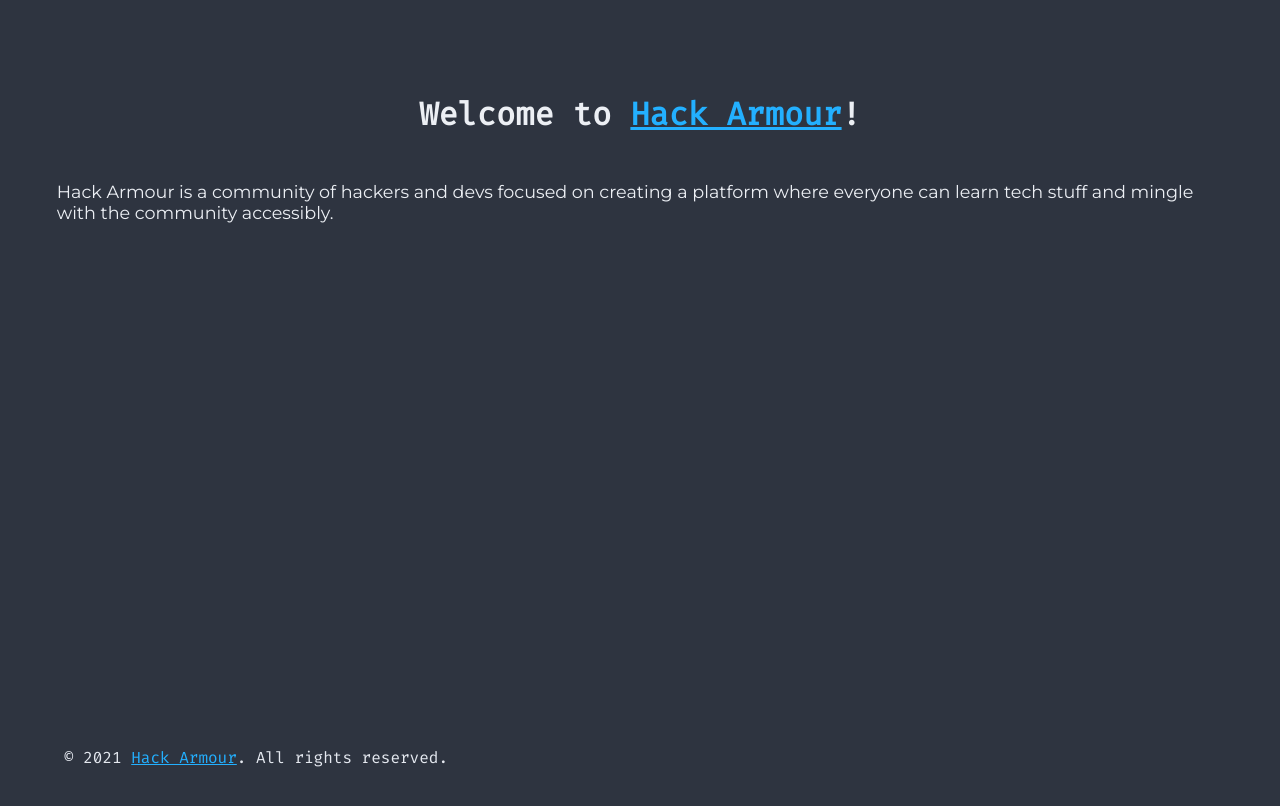
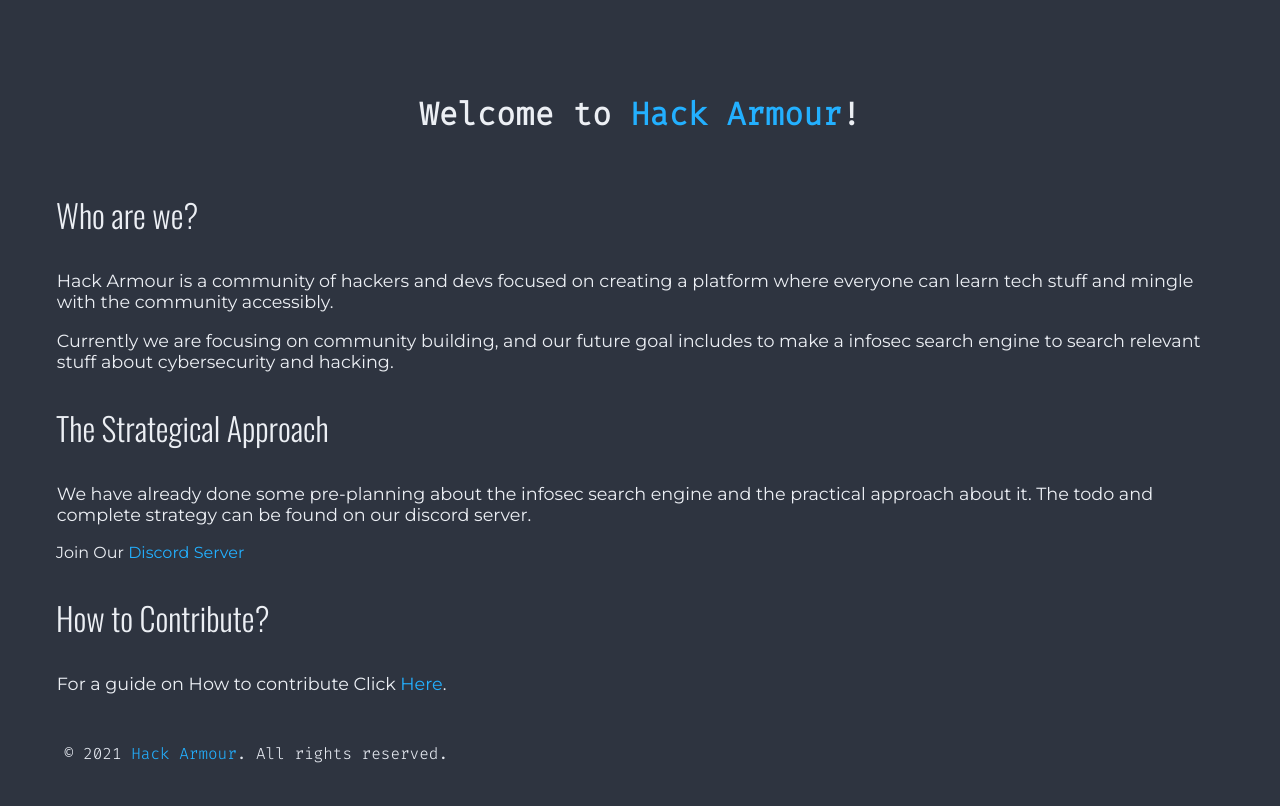
Before and after one commit to PhantomKnight287/ha-landing-page, a Next.js app: page / in a window 1280 px wide. Shown: the top 806 px of the page. Built offline with nearby package versions, Linux system fonts and the light colour scheme.

Commit message:
added new content

```diff
--- a/pages/index.js
+++ b/pages/index.js
@@ -46,12 +46,32 @@
         <h1 className={styles.title}>
           Welcome to <a href="https://github.com/hackarmour">Hack Armour</a>!
         </h1>
-
+        <p className={styles.heading}>
+         {'Who are we?'}
+        </p>
         <p className={styles.description}>
           Hack Armour is a community of hackers and devs focused on creating a
           platform where everyone can learn tech stuff and mingle with the
           community accessibly.
         </p>
+      <p className={styles.description}>
+        Currently we are focusing on community building, and our future goal includes to make a infosec search engine to search relevant stuff about cybersecurity and hacking.
+      </p>
+      <p className={styles.heading}>
+        The Strategical Approach
+      </p>
+      <p className={styles.description}>
+        We have already done some pre-planning about the infosec search engine and the practical approach about it. The todo and complete strategy can be found on our discord server.
+      </p>
+      <p className={styles.links}>
+        Join Our <a href='https://discord.gg/DtQkZkUTuF'>Discord Server</a>
+      </p>
+      <p className={styles.heading}>
+        {'How to Contribute?'}
+      </p>
+      <p className={styles.description}>
+        For a guide on How to contribute Click <a href="https://thebirdie.codes/creating-a-pr-on-github">Here</a>.
+      </p>
       </main>
 
       <footer className={styles.footer}>
--- a/styles/Home.module.css
+++ b/styles/Home.module.css
@@ -10,9 +10,20 @@
 }
 
 .footer {
-  position: absolute;
+  position: inherit;
   bottom: 0;
   color: #E5E9F0;
   font-size: 1rem;
   padding: 2rem 1rem;
 }
+.heading{
+  font-family: "Oswald",sans-serif;
+  font-size: 2rem;
+  padding: 0 0.5rem;
+}
+
+.links{
+  font-size: 1rem;
+  font-family: "Montserrat";
+  padding: 0 0.5rem;
+}
--- a/styles/globals.css
+++ b/styles/globals.css
@@ -1,7 +1,8 @@
-@import url('https://fonts.googleapis.com/css?family=Fira+Code|Montserrat&display=swap');
-
+@import url('https://fonts.googleapis.com/css2?family=Fira+Code:wght@300&family=Montserrat&family=Oswald:wght@300&display=swap');
 html,
 body {
+  -ms-overflow-style: none;
+  scrollbar-width: none;
   padding: 1.5em;
   margin: 0;
   background-color: #2e3440;
@@ -9,6 +10,12 @@
   font-family: "Fira Code", Monaco, Consolas, "Ubuntu Mono", monospace;
 }
 
+body::-webkit-scrollbar{
+  display: none;
+}
+
+
 a, a:visited {
+  text-decoration: none;
   color: #23b0ff;
 }
```
